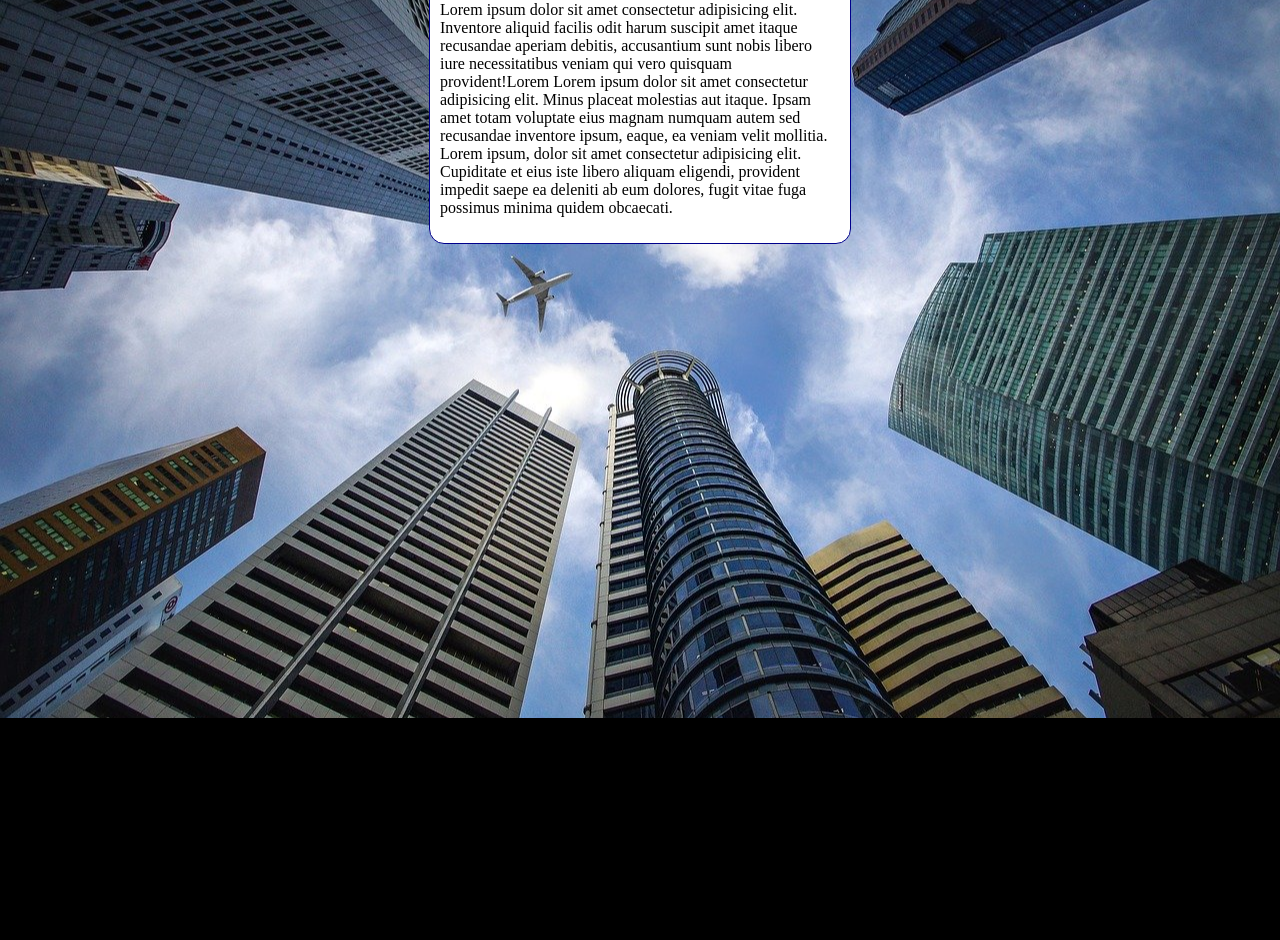
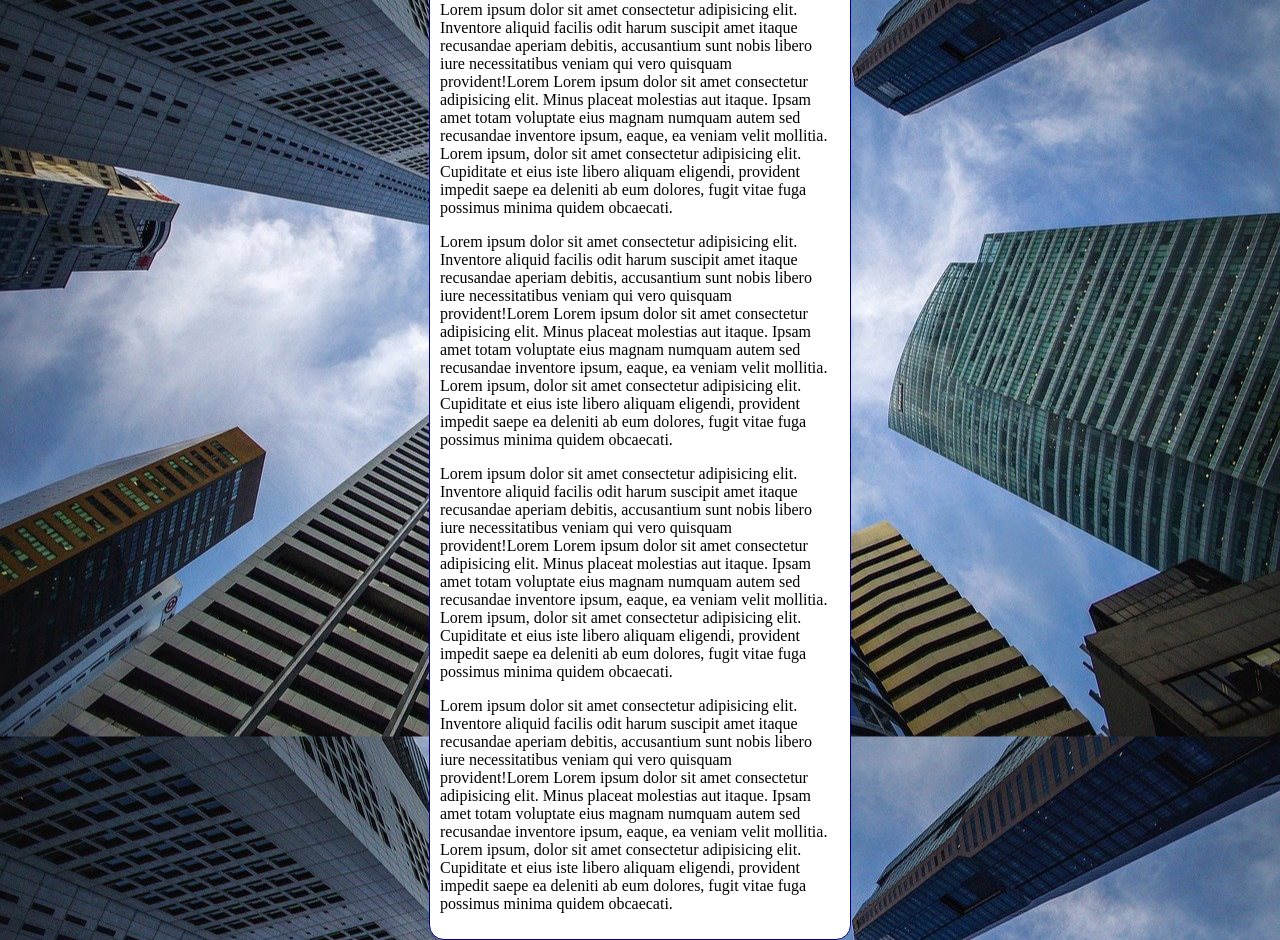
Before and after one commit to gaabrielemanuel/html-css, a plain HTML site: page exercicios/ex22/fundo006.html in a window 1280 px wide. Shown: the part 98-1038 px from the top of the page. Before the commit the page ends 816 px from the top, so only its background shows below. Drawn offline with Linux system fonts and the light colour scheme.

Commit message:
Update fundo006.html

```diff
--- a/exercicios/ex22/fundo006.html
+++ b/exercicios/ex22/fundo006.html
@@ -11,7 +11,7 @@
             background-color: black;
             background-image: url('imagens/wallpaper002.jpg');
             background-position: center center;
-            background-repeat: no-repeat;
+            background-repeat: repeat-y;
             background-size: cover;
         }
 
@@ -29,6 +29,9 @@
     <main>
         <h1>Teste de Imagem de Fundo</h1>
         <p>Lorem ipsum dolor sit amet consectetur adipisicing elit. Inventore aliquid facilis odit harum suscipit amet itaque recusandae aperiam debitis, accusantium sunt nobis libero iure necessitatibus veniam qui vero quisquam provident!Lorem Lorem ipsum dolor sit amet consectetur adipisicing elit. Minus placeat molestias aut itaque. Ipsam amet totam voluptate eius magnam numquam autem sed recusandae inventore ipsum, eaque, ea veniam velit mollitia. Lorem ipsum, dolor sit amet consectetur adipisicing elit. Cupiditate et eius iste libero aliquam eligendi, provident impedit saepe ea deleniti ab eum dolores, fugit vitae fuga possimus minima quidem obcaecati.</p>
+        <p>Lorem ipsum dolor sit amet consectetur adipisicing elit. Inventore aliquid facilis odit harum suscipit amet itaque recusandae aperiam debitis, accusantium sunt nobis libero iure necessitatibus veniam qui vero quisquam provident!Lorem Lorem ipsum dolor sit amet consectetur adipisicing elit. Minus placeat molestias aut itaque. Ipsam amet totam voluptate eius magnam numquam autem sed recusandae inventore ipsum, eaque, ea veniam velit mollitia. Lorem ipsum, dolor sit amet consectetur adipisicing elit. Cupiditate et eius iste libero aliquam eligendi, provident impedit saepe ea deleniti ab eum dolores, fugit vitae fuga possimus minima quidem obcaecati.</p>
+        <p>Lorem ipsum dolor sit amet consectetur adipisicing elit. Inventore aliquid facilis odit harum suscipit amet itaque recusandae aperiam debitis, accusantium sunt nobis libero iure necessitatibus veniam qui vero quisquam provident!Lorem Lorem ipsum dolor sit amet consectetur adipisicing elit. Minus placeat molestias aut itaque. Ipsam amet totam voluptate eius magnam numquam autem sed recusandae inventore ipsum, eaque, ea veniam velit mollitia. Lorem ipsum, dolor sit amet consectetur adipisicing elit. Cupiditate et eius iste libero aliquam eligendi, provident impedit saepe ea deleniti ab eum dolores, fugit vitae fuga possimus minima quidem obcaecati.</p>
+        <p>Lorem ipsum dolor sit amet consectetur adipisicing elit. Inventore aliquid facilis odit harum suscipit amet itaque recusandae aperiam debitis, accusantium sunt nobis libero iure necessitatibus veniam qui vero quisquam provident!Lorem Lorem ipsum dolor sit amet consectetur adipisicing elit. Minus placeat molestias aut itaque. Ipsam amet totam voluptate eius magnam numquam autem sed recusandae inventore ipsum, eaque, ea veniam velit mollitia. Lorem ipsum, dolor sit amet consectetur adipisicing elit. Cupiditate et eius iste libero aliquam eligendi, provident impedit saepe ea deleniti ab eum dolores, fugit vitae fuga possimus minima quidem obcaecati.</p>
     </main>
 
 </body>
```
